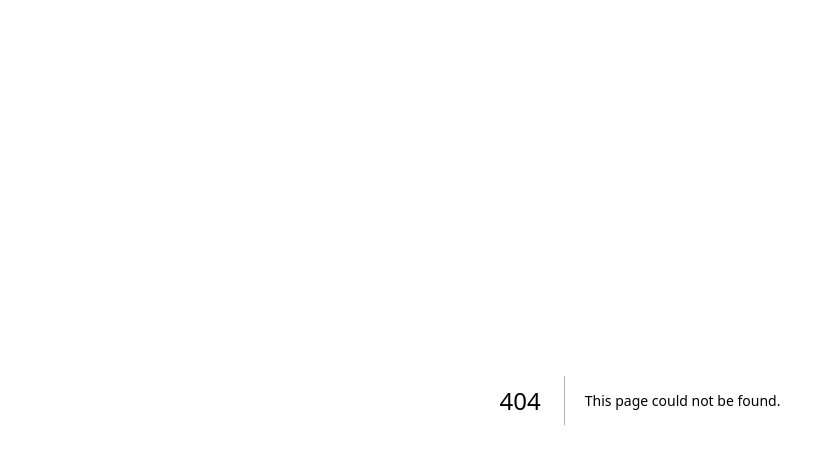
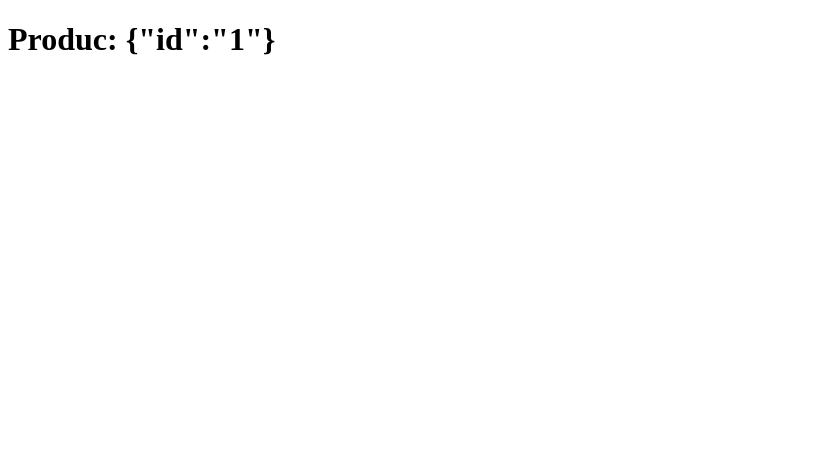
Before and after one commit to joschonarth/ignite-shop, a Next.js app: page /product/1 in a window 1280 px wide. Before the commit this address had no page. Shown: the top 464 px of the page, without its empty margins (0-835 px from the left). Built offline with nearby package versions, Linux system fonts and the light colour scheme.

Commit message:
feat: implement app routes

```diff
--- /dev/null
+++ b/src/pages/product/[id].tsx
@@ -0,0 +1,7 @@
+import { useRouter } from 'next/router'
+
+export default function Product() {
+  const { query } = useRouter()
+
+  return <h1>Produc: {JSON.stringify(query)}</h1>
+}
--- /dev/null
+++ b/src/pages/success.tsx
@@ -0,0 +1,3 @@
+export default function Success() {
+  return <h1>Success</h1>
+}
```
